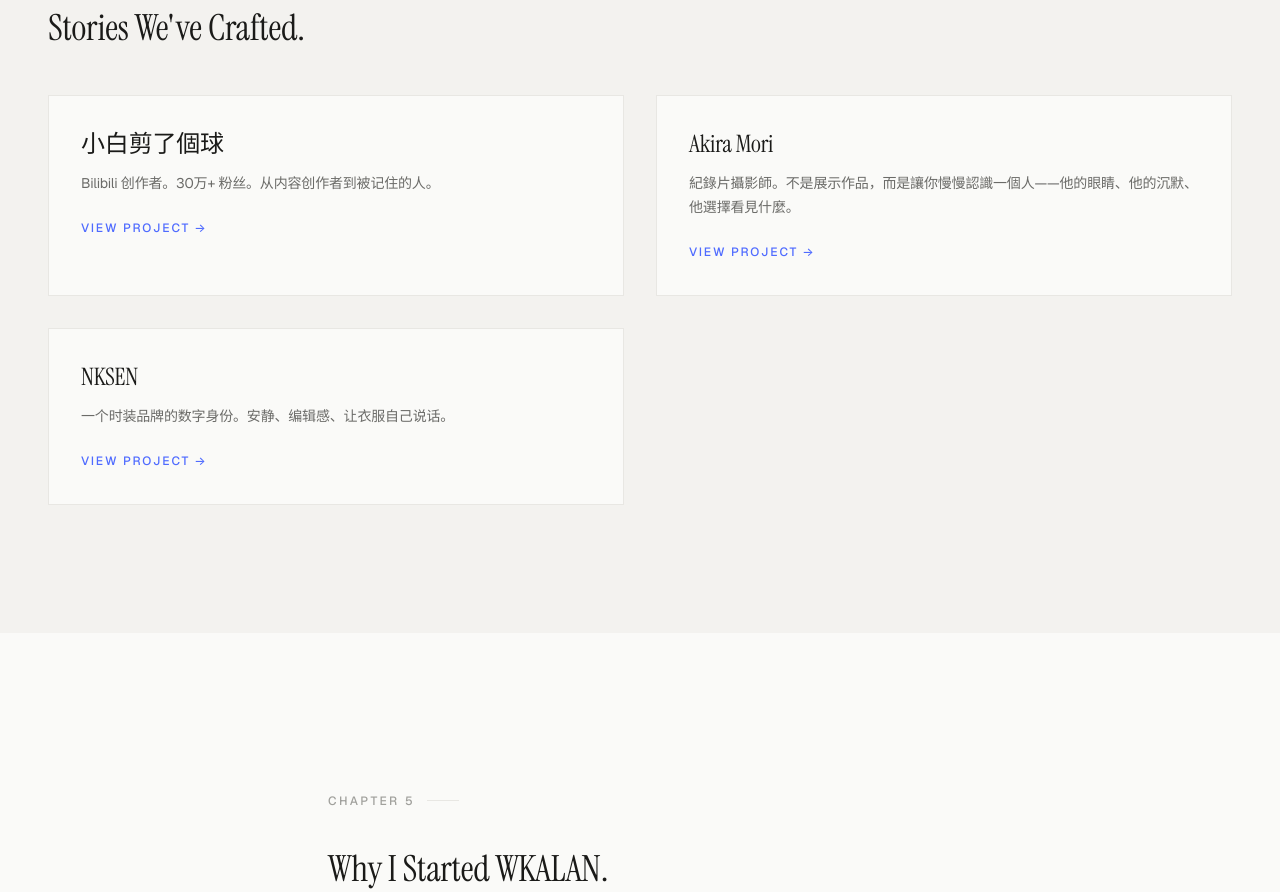
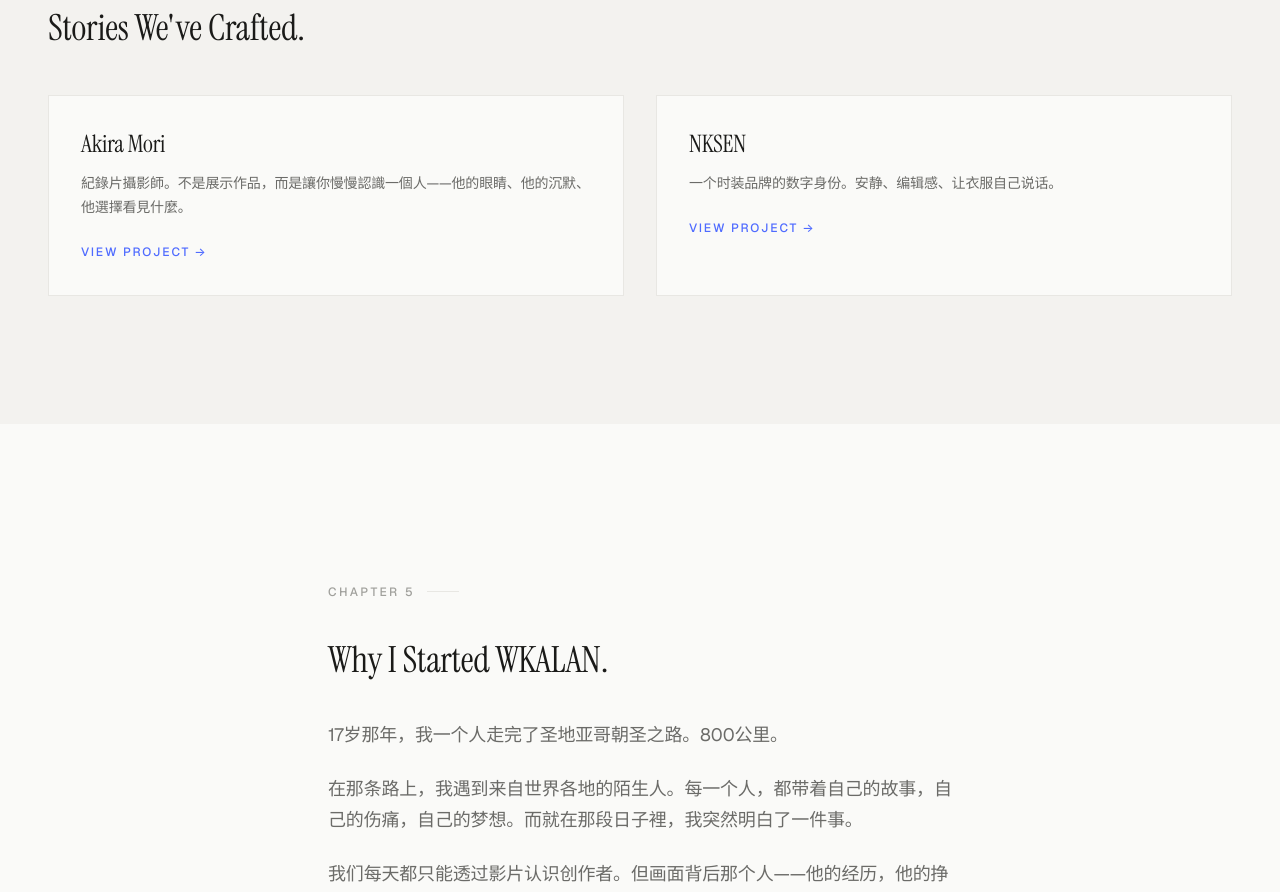
Before and after one commit to WKALAN2007/wkalan, a Next.js app: page / in a window 1280 px wide. Shown: the part 3620-4512 px from the top of the page. Built offline with nearby package versions, Linux system fonts and the light colour scheme.

Commit message:
Remove 小白剪了個球 from Stories

```diff
--- a/03_Engineering_System/site/sections/Chapter5Stories.tsx
+++ b/03_Engineering_System/site/sections/Chapter5Stories.tsx
@@ -3,11 +3,6 @@
 import { motion } from "framer-motion";
 
 const stories = [
-  {
-    name: "小白剪了個球",
-    description: "Bilibili 创作者。30万+ 粉丝。从内容创作者到被记住的人。",
-    href: "/basketball",
-  },
   {
     name: "Akira Mori",
     description: "紀錄片攝影師。不是展示作品，而是讓你慢慢認識一個人——他的眼睛、他的沉默、他選擇看見什麼。",
```
